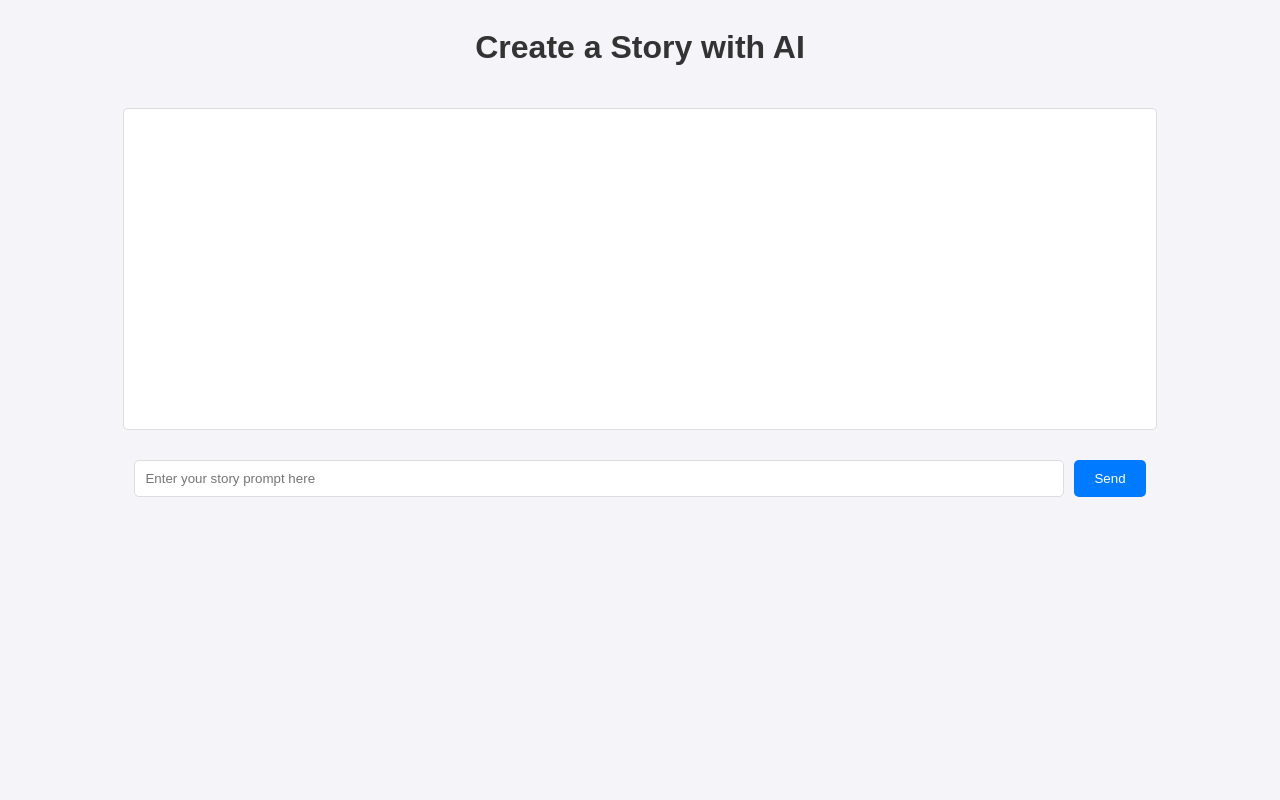
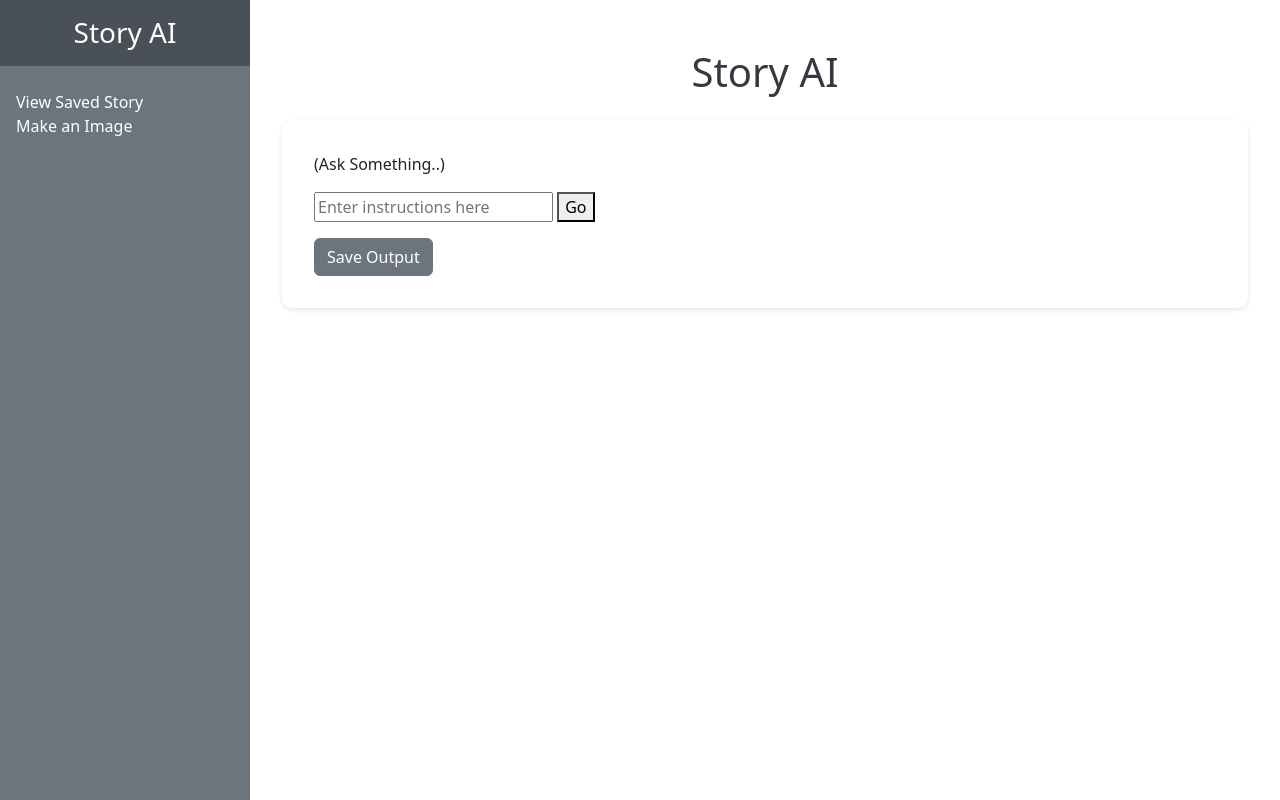
Before and after one commit to Fayasaw/StoryAI, a website built with Vite: page index.html in a window 1280 px wide. Built offline with nearby package versions, Linux system fonts and the light colour scheme.

Commit message:
index.html

```diff
--- a/index.html
+++ b/index.html
@@ -1,68 +1,108 @@
-<!doctype html>
+<!DOCTYPE html>
 <html lang="en">
-
 <head>
-  <meta charset="UTF-8" />
-  <meta name="viewport" content="width=device-width, initial-scale=1.0" />
-  <title>Create a Story with AI</title>
+    <meta charset="UTF-8">
+    <meta name="viewport" content="width=device-width, initial-scale=1.0">
+    <title>Story AI</title>
+    <!-- Bootstrap CSS -->
+    <link href="https://cdn.jsdelivr.net/npm/bootstrap@5.3.0/dist/css/bootstrap.min.css" rel="stylesheet">
     <style>
-    body {
-      font-family: Arial, sans-serif;
-      display: flex;
-      flex-direction: column;
-      align-items: center;
-      background-color: #f4f4f9;
-      color: #333;
+        .sidebar {
+            background-color: #6c757d;
+            color: white;
+            height: 100vh;
+            position: fixed;
+            width: 250px;
+            overflow-y: auto;
+        }
+        .sidebar h3 {
+            padding: 1rem;
+            text-align: center;
+            background-color: #495057;
+        }
+        .sidebar img {
+            width: 100%;
+            margin-bottom: 1rem;
+        }
+        .main-content {
+            margin-left: 250px;
+            padding: 2rem;
+        }
+        .header {
+            color: #343a40;
+            padding: 1rem;
+            text-align: center;
         }
 
-    #chatbox {
-      width: 80%;
-      height: 300px;
-      overflow-y: auto;
-      margin: 20px;
+        .story-box {
+            background-color: white;
+            padding: 2rem;
+            border-radius: 10px;
+            box-shadow: 0 2px 5px rgba(0, 0, 0, 0.1);
+        }
+        #saved-outputs a {
+    display: block;
+    margin-bottom: 10px;
     padding: 10px;
-      border: 1px solid #ddd;
+    background-color: #612A9F;
     border-radius: 5px;
-      background-color: #fff;
+    color: white;
+    transition: background-color 0.3s;
 }
 
-    #inputContainer {
-      display: flex;
-      width: 80%;
-      margin-top: 10px;
+#saved-outputs a:hover {
+    background-color: #343a40;
+    text-decoration: none;
 }
 
-    #userInput {
-      flex: 1;
-      padding: 10px;
-      border: 1px solid #ddd;
-      border-radius: 5px;
+        /* Media query for smaller screens */
+@media (max-width: 768px) {
+    .story-box {
+        padding: 1.5rem; /* Reduce padding */
+    }
 }
 
-    #sendButton {
-      margin-left: 10px;
-      padding: 10px 20px;
-      border: none;
-      background-color: #007BFF;
-      color: white;
-      border-radius: 5px;
-      cursor: pointer;
+@media (max-width: 576px) {
+    .story-box {
+        padding: 1rem; /* Further reduce padding */
+        border-radius: 5px; /* Smaller border radius */
     }
-
-    #sendButton:hover {
-      background-color: #0056b3;
 }
     </style>
 </head>
+<body>
+    <!-- Sidebar -->
+    <div class="sidebar">
+        <h3>Story AI</h3>
+        <ul class="list-unstyled p-3">
+            <li><a href="saved-outputs.html" class="text-white text-decoration-none">View Saved Story</a></li>
+            <li><a href="image-gen.html" class="text-white text-decoration-none">Make an Image</a></li>
+        </ul>
+    </div>
 
-<body>
-  <h1>Create a Story with AI</h1>
-  <div id="chatbox"></div>
-  <div id="inputContainer">
-    <input type="text" id="userInput" placeholder="Enter your story prompt here" />
-    <button id="sendButton">Send</button>
+    <!-- Main Content -->
+    <div class="main-content">
+        <!-- Header -->
+        <div class="header">
+            <h1>Story AI</h1>
         </div>
-  <script src="main.js"></script>
+
+        <!-- Story Box -->
+        <div class="story-box">
+          <p class="output">(Ask Something..)</p>
+             <form>
+                <div class="prompt-box">
+                <input id="prompt" name="prompt" placeholder="Enter instructions here" type="text" value="">
+                  <button type="submit">Go</button>
+
+                </div>
+            </form>
+            <button id="save-button" class="btn btn-secondary mt-3">Save Output</button>
+        </div>
+    </div>
+
+    <!-- Bootstrap JS -->
+    <script src="https://cdn.jsdelivr.net/npm/bootstrap@5.3.0/dist/js/bootstrap.bundle.min.js"></script>
+    <script type="module" src="/main.js"></script>
 </body>
-
 </html>
```
Lines whose indentation alone changed are shown as unchanged.
